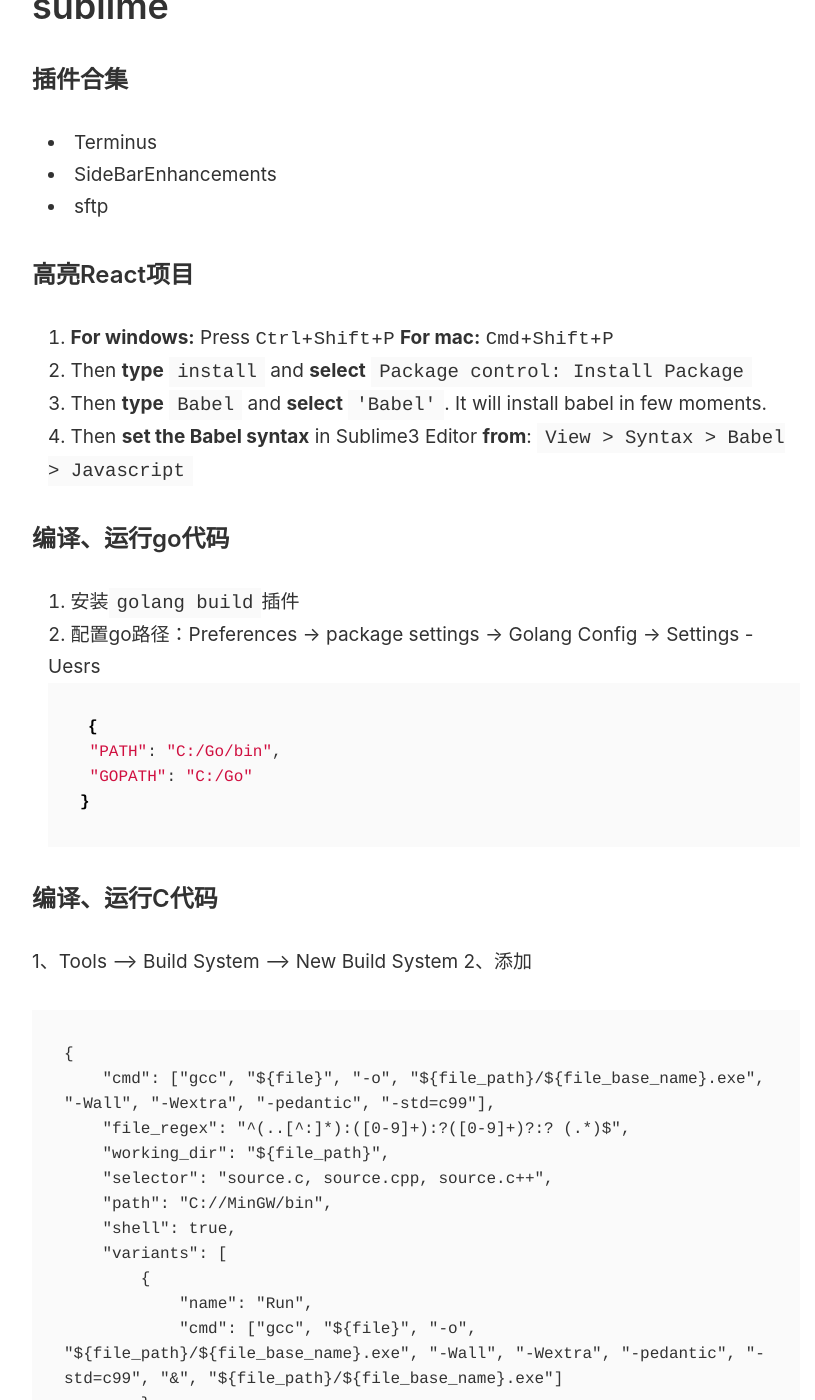
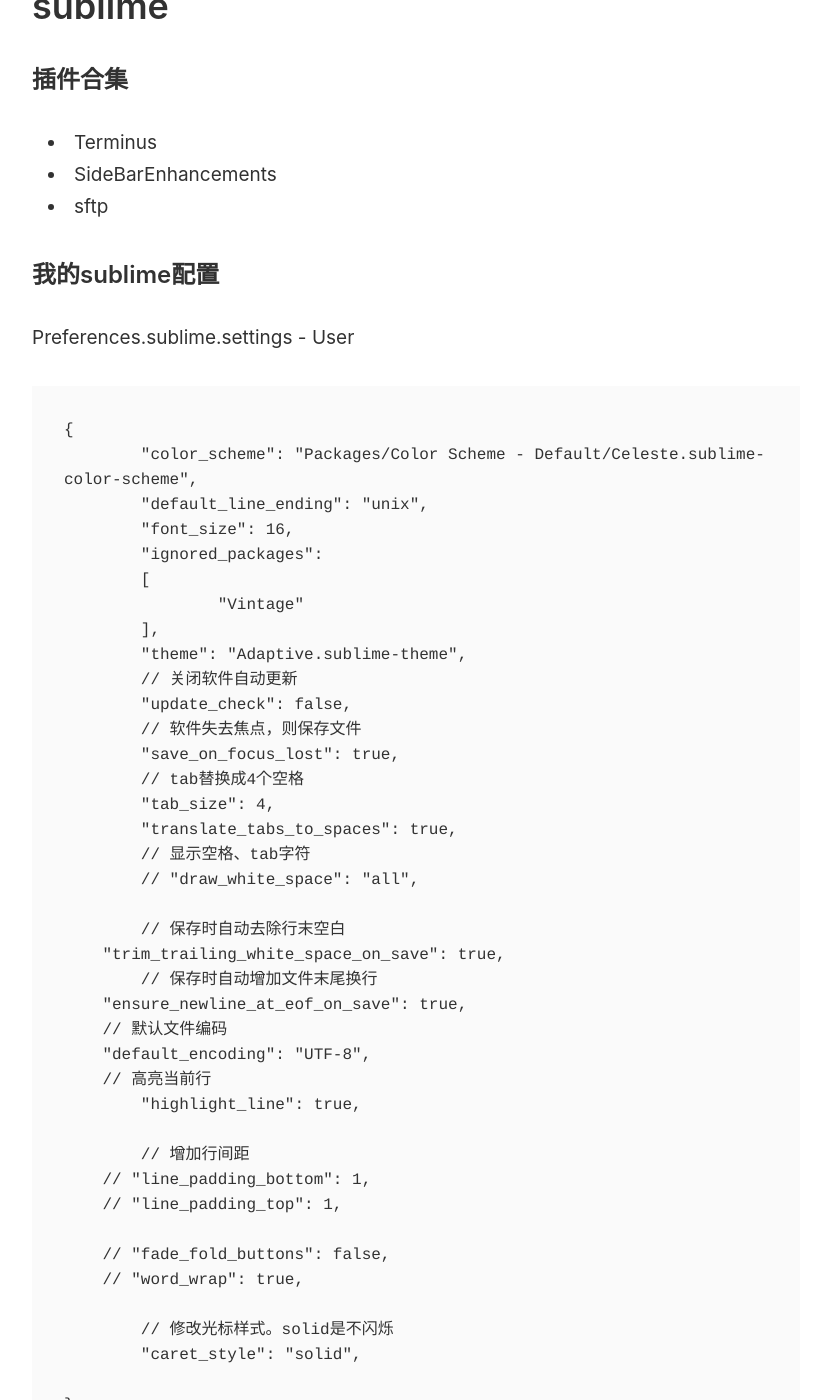
Before and after one commit to Lovecanon/lovecanon.github.io, a Jekyll site: the page built from _posts/2020-9-7-Sublime配置.md, in a window 1280 px wide and 1400 px high, scrolled down 255 px. Shown: the whole window, without its empty margins (224-1039 px from the left). Built offline with Jekyll 4.4.1, drawn with Linux system fonts in a browser that asks for light colours; our own code applies the rules of GitHub Pages for plain Markdown files.

Commit message:
Update 2020-9-7-Sublime配置.md

````diff
--- a/_posts/2020-9-7-Sublime配置.md
+++ b/_posts/2020-9-7-Sublime配置.md
@@ -3,6 +3,51 @@
 * Terminus
 * SideBarEnhancements
 * sftp
+
+### 我的sublime配置
+
+Preferences.sublime.settings - User
+```
+{
+	"color_scheme": "Packages/Color Scheme - Default/Celeste.sublime-color-scheme",
+	"default_line_ending": "unix",
+	"font_size": 16,
+	"ignored_packages":
+	[
+		"Vintage"
+	],
+	"theme": "Adaptive.sublime-theme",
+	// 关闭软件自动更新
+	"update_check": false,
+	// 软件失去焦点，则保存文件
+	"save_on_focus_lost": true,
+	// tab替换成4个空格
+	"tab_size": 4,
+	"translate_tabs_to_spaces": true,
+	// 显示空格、tab字符
+	// "draw_white_space": "all",
+
+	// 保存时自动去除行末空白
+    "trim_trailing_white_space_on_save": true,
+	// 保存时自动增加文件末尾换行
+    "ensure_newline_at_eof_on_save": true,
+    // 默认文件编码
+    "default_encoding": "UTF-8",
+    // 高亮当前行
+	"highlight_line": true,
+
+	// 增加行间距
+    // "line_padding_bottom": 1,
+    // "line_padding_top": 1,
+
+    // "fade_fold_buttons": false,
+    // "word_wrap": true,
+
+	// 修改光标样式。solid是不闪烁
+	"caret_style": "solid",
+
+}
+```
 
 ### 高亮React项目
 
````
